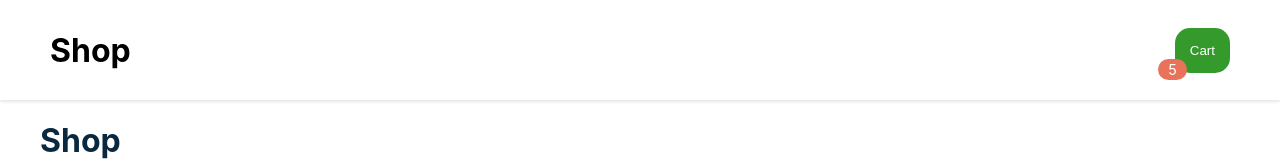
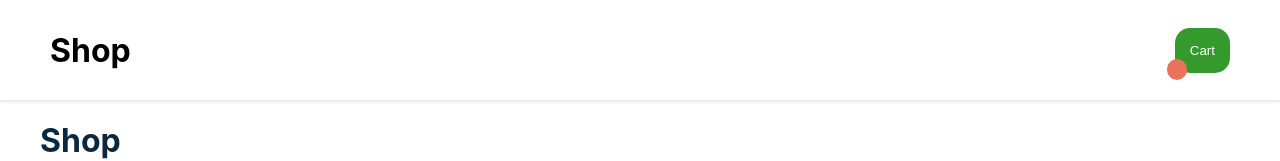
Before and after one commit to lopez-tomas/learning-react, a React (Create React App) app in the folder shopping-cart/: page / in a window 1280 px wide. Shown: the top 161 px of the page. Built offline with nearby package versions, Linux system fonts and the light colour scheme.

Commit message:
feat: getting number of items in cart for BubbleAlert component.

```diff
--- a/shopping-cart/src/components/BubbleAlert.js
+++ b/shopping-cart/src/components/BubbleAlert.js
@@ -12,10 +12,17 @@ const styles = {
 }
 
 class BubbleAlert extends Component {
+	getNumber(n) {
+		if (!n) { return ' ' }
+		return n > 9 ? '9+' : n
+	}
+
 	render() {
+		const { value } = this.props
+
 		return (
 			<span style={styles.bubble_alert}>
-				5
+				{this.getNumber(value)}
 			</span>
 		)
 	}
```
